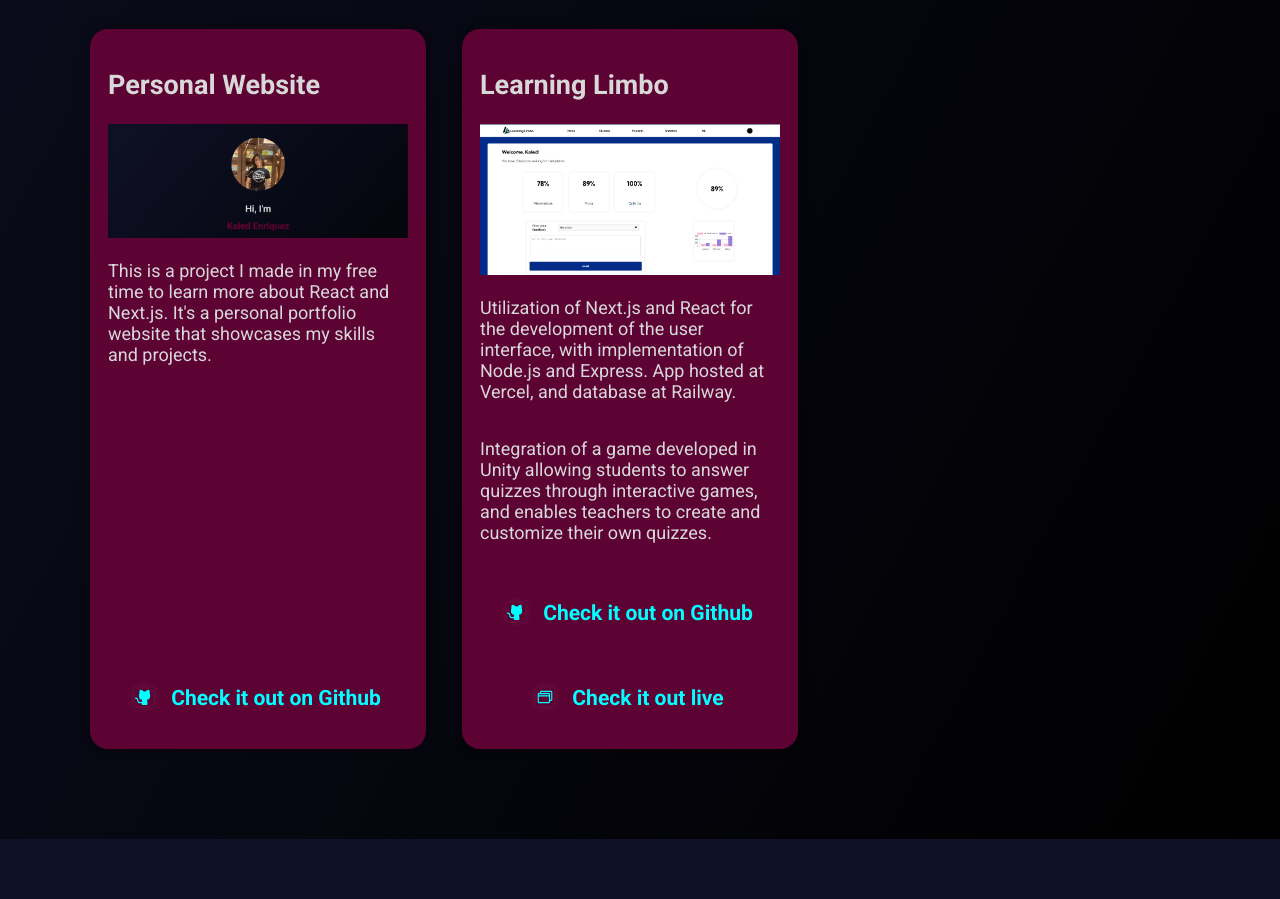
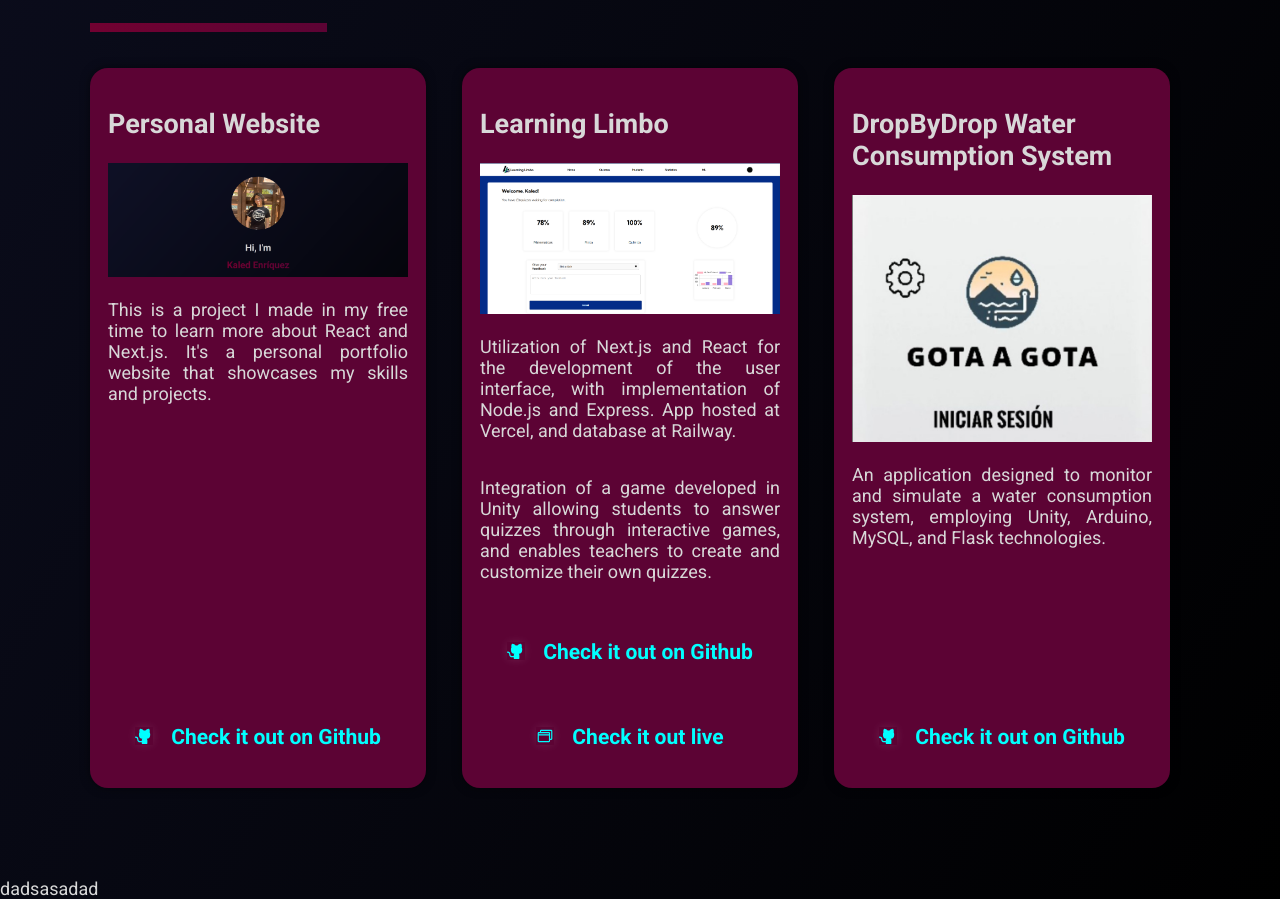
Before and after one commit to kaledenriquez/kaled-website, a Next.js app: page / in a window 1280 px wide. Shown: the part 1533-2432 px from the top of the page. Before the commit the page ends 2372 px from the top, so only its background shows below. Built offline with nearby package versions, Linux system fonts and the light colour scheme.

Commit message:
added skills section

```diff
--- a/src/app/about/about.tsx
+++ b/src/app/about/about.tsx
@@ -33,6 +33,8 @@ export default function About() {
                 I am open to freelance work and internship offers, so
                 feel free to contact me if you have any project in mind.
             </p>
+
+            <p>I am proficient in native Spanish and have attained a C1 Advanced level of proficiency in English.</p>
         </div>
     </div>
 </>
--- a/src/app/layout.tsx
+++ b/src/app/layout.tsx
@@ -4,6 +4,7 @@ import "./globals.css";
 import Navbar from "@/src/app/components/Navbar";
 import About from "@/src/app/about/about";
 import Projects from "@/src/app/projects/projects";
+import Skills from "@/src/app/skills/skills";
 
 const inter = Inter({ subsets: ["latin"] });
 const roboto = Roboto({
@@ -28,6 +29,7 @@ export default function RootLayout({
         {children}
         <About></About>
         <Projects></Projects>
+        <Skills></Skills>
         </body>
     </html>
   );
--- a/src/app/projects/projects.tsx
+++ b/src/app/projects/projects.tsx
@@ -3,6 +3,7 @@ import Image from "next/image"
 import Link from "next/link"
 import portfolioImage from "@/public/personalPortfolioImage.png";
 import learningLimboImage from "@/public/learningLimboImage.png";
+import dropBydrop from "@/public/dropBydrop.jpg";
 import {PiGithubLogoFill, PiBrowsers } from "react-icons/pi";
 
 export default function projects() {
@@ -43,12 +44,13 @@ export default function projects() {
                     </div>
                 </div>
 
+
                 <div className={styles.card}>
                     <div className={styles.cardHeader}>
                         <h2>Learning Limbo</h2>
                         <Image
                         src={learningLimboImage}
-                        alt="Kaled Enríquez"
+                        alt="Learning Limbo"
                         style={{
                             width: '100%',
                             height: 'auto',
@@ -81,6 +83,35 @@ export default function projects() {
                     </div>
                 </div>
 
+
+                <div className={styles.card}>
+                    <div className={styles.cardHeader}>
+                        <h2>DropByDrop Water Consumption System</h2>
+                        <Image
+                        src={dropBydrop}
+                        alt="Kaled Enríquez"
+                        style={{
+                            width: '100%',
+                            height: 'auto',
+                        }}
+                        priority={true}
+                        placeholder="blur"
+                        />
+                    </div>
+                    <div className={styles.cardContent}>
+                        <p>
+                        An application designed to monitor and simulate a water
+                        consumption system, employing Unity, Arduino, MySQL, and Flask technologies.
+                        </p>
+
+                        <Link className={styles.cardFooter} href="https://github.com/void-david/desarolho_web" target="_blank">
+                        <PiGithubLogoFill className={styles.icon}/>
+                            <h3>Check it out on Github</h3>
+                        </Link>
+                    </div>
+                </div>
+
+
             </div>
         </div>
 </>
--- /dev/null
+++ b/src/app/skills/skills.tsx
@@ -0,0 +1,7 @@
+import styles from "@/src/app/styles/skills.module.css"
+
+export default function Skills(){
+    return(
+        <div>dadsasadad</div>
+    )
+}
--- a/src/app/styles/projects.module.css
+++ b/src/app/styles/projects.module.css
@@ -45,6 +45,7 @@
     height: 100%;
     justify-content: space-between;
     align-items: center;
+    text-align: justify;
 
 }
 
```
Also changed, not shown: public/dropBydrop.jpg (added), src/app/styles/skills.module.css (added).
